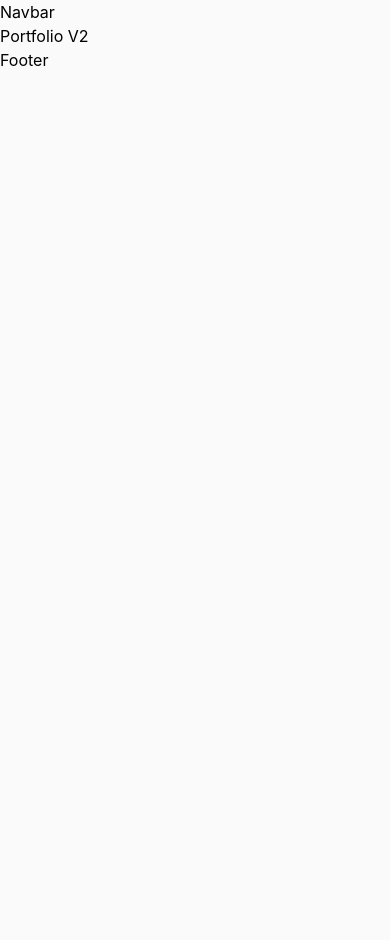
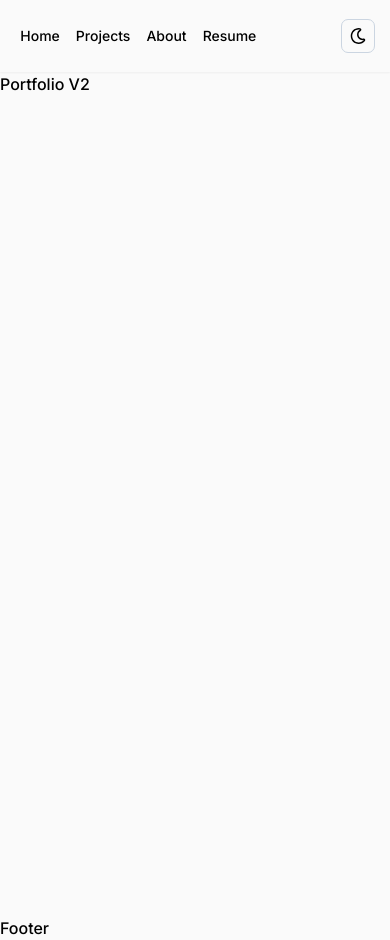
Before and after one commit to antonio-lopez/antonio-lopez-portfolio-v2, a Next.js app: page / in a window 390 px wide. Before the commit the page ends 844 px from the top, so only its background shows below. Built offline with nearby package versions, Linux system fonts and the light colour scheme.

Commit message:
responsive navbar

```diff
--- a/components/Layout.js
+++ b/components/Layout.js
@@ -9,7 +9,7 @@ const Layout = ({ children }) => {
       <Head>
         <title>Antonio Lopez</title>
       </Head>
-      <header>
+      <header className='shadow-sm sticky top-0 z-50 bg-lightBg'>
         <Navbar />
       </header>
       <main>{children}</main>
--- /dev/null
+++ b/components/Main.js
@@ -0,0 +1,7 @@
+import React from 'react';
+
+const Main = () => {
+  return <div>Main</div>;
+};
+
+export default Main;
--- a/components/Navbar.js
+++ b/components/Navbar.js
@@ -1,7 +1,53 @@
 import React from 'react';
+import Link from 'next/link';
+import { FaRegMoon } from 'react-icons/fa';
 
 const Navbar = () => {
-  return <div>Navbar</div>;
+  return (
+    <div className='layout py-5 flex justify-between items-center'>
+      <ul className='flex space-x-2 text-sm md:text-base md:space-x-3'>
+        <li>
+          <Link href={'/'}>
+            <a>
+              <mark className='inline-block bg-transparent px-1 pb-2 leading-[0] hover:bg-blue-200'>
+                Home
+              </mark>
+            </a>
+          </Link>
+        </li>
+        <li>
+          <Link href={'/'}>
+            <a>
+              <mark className='inline-block bg-transparent px-1 pb-2 leading-[0] hover:bg-blue-200'>
+                Projects
+              </mark>
+            </a>
+          </Link>
+        </li>
+        <li>
+          <Link href={'/'}>
+            <a>
+              <mark className='inline-block bg-transparent px-1 pb-2 leading-[0] hover:bg-blue-200'>
+                About
+              </mark>
+            </a>
+          </Link>
+        </li>
+        <li>
+          <Link href={'/'}>
+            <a>
+              <mark className='inline-block bg-transparent px-1 pb-2 leading-[0] hover:bg-blue-200'>
+                Resume
+              </mark>
+            </a>
+          </Link>
+        </li>
+      </ul>
+      <div className='outline outline-1 p-2 rounded-md outline-slate-300 hover:outline-blue-500 hover:text-blue-500'>
+        <FaRegMoon />
+      </div>
+    </div>
+  );
 };
 
 export default Navbar;
--- a/components/index.js
+++ b/components/index.js
@@ -1,2 +1,3 @@
 export { default as Footer } from './Footer';
 export { default as Navbar } from './Navbar';
+export { default as Main } from './Main';
--- a/package.json
+++ b/package.json
@@ -11,7 +11,8 @@
   "dependencies": {
     "next": "12.1.6",
     "react": "18.1.0",
-    "react-dom": "18.1.0"
+    "react-dom": "18.1.0",
+    "react-icons": "^4.4.0"
   },
   "devDependencies": {
     "autoprefixer": "^10.4.7",
--- a/pages/_document.js
+++ b/pages/_document.js
@@ -6,6 +6,16 @@ class MyDocument extends Document {
       <Html lang='en'>
         <Head>
           <link rel='shortcut icon' href='/a-favicon.ico' />
+          <link rel='preconnect' href='https://fonts.googleapis.com' />
+          <link
+            rel='preconnect'
+            href='https://fonts.gstatic.com'
+            crossOrigin='true'
+          />
+          <link
+            href='https://fonts.googleapis.com/css2?family=Inter:wght@500;700&display=swap'
+            rel='stylesheet'
+          />
         </Head>
         <body className='bg-lightBg'>
           <Main />
--- a/pages/index.js
+++ b/pages/index.js
@@ -1,69 +1,10 @@
-import Head from 'next/head'
-import Image from 'next/image'
+import Head from 'next/head';
+import Image from 'next/image';
 
 export default function Home() {
   return (
-    <div>
+    <div className='min-h-screen'>
       <h1>Portfolio V2</h1>
-      {/* <Head>
-        <title>Create Next App</title>
-        <meta name="description" content="Generated by create next app" />
-        <link rel="icon" href="/favicon.ico" />
-      </Head>
-
-      <main className={styles.main}>
-        <h1 className={styles.title}>
-          Welcome to <a href="https://nextjs.org">Next.js!</a>
-        </h1>
-
-        <p className={styles.description}>
-          Get started by editing{' '}
-          <code className={styles.code}>pages/index.js</code>
-        </p>
-
-        <div className={styles.grid}>
-          <a href="https://nextjs.org/docs" className={styles.card}>
-            <h2>Documentation &rarr;</h2>
-            <p>Find in-depth information about Next.js features and API.</p>
-          </a>
-
-          <a href="https://nextjs.org/learn" className={styles.card}>
-            <h2>Learn &rarr;</h2>
-            <p>Learn about Next.js in an interactive course with quizzes!</p>
-          </a>
-
-          <a
-            href="https://github.com/vercel/next.js/tree/canary/examples"
-            className={styles.card}
-          >
-            <h2>Examples &rarr;</h2>
-            <p>Discover and deploy boilerplate example Next.js projects.</p>
-          </a>
-
-          <a
-            href="https://vercel.com/new?utm_source=create-next-app&utm_medium=default-template&utm_campaign=create-next-app"
-            className={styles.card}
-          >
-            <h2>Deploy &rarr;</h2>
-            <p>
-              Instantly deploy your Next.js site to a public URL with Vercel.
-            </p>
-          </a>
-        </div>
-      </main>
-
-      <footer className={styles.footer}>
-        <a
-          href="https://vercel.com?utm_source=create-next-app&utm_medium=default-template&utm_campaign=create-next-app"
-          target="_blank"
-          rel="noopener noreferrer"
-        >
-          Powered by{' '}
-          <span className={styles.logo}>
-            <Image src="/vercel.svg" alt="Vercel Logo" width={72} height={16} />
-          </span>
-        </a>
-      </footer> */}
     </div>
-  )
+  );
 }
--- a/styles/globals.css
+++ b/styles/globals.css
@@ -3,12 +3,16 @@
 @tailwind utilities;
 
 @layer base {
-	html {
-		font-family: Inter;
-	}
+  html {
+    font-family: Inter;
+  }
 
-	.layout {
+  .layout {
     max-width: 68rem;
     @apply mx-auto w-11/12;
   }
+
+  .min-h-main {
+    @apply min-h-[calc(100vh-82px)];
+  }
 }
--- a/tailwind.config.js
+++ b/tailwind.config.js
@@ -6,6 +6,7 @@ module.exports = {
   theme: {
     extend: {
       colors: {
+        // primary colors: blue 200-500
         lightBg: '#fafafa',
       },
       fontFamily: {
```
Also changed, not shown: 1 other file (tests, documents, lock files or other folders).
